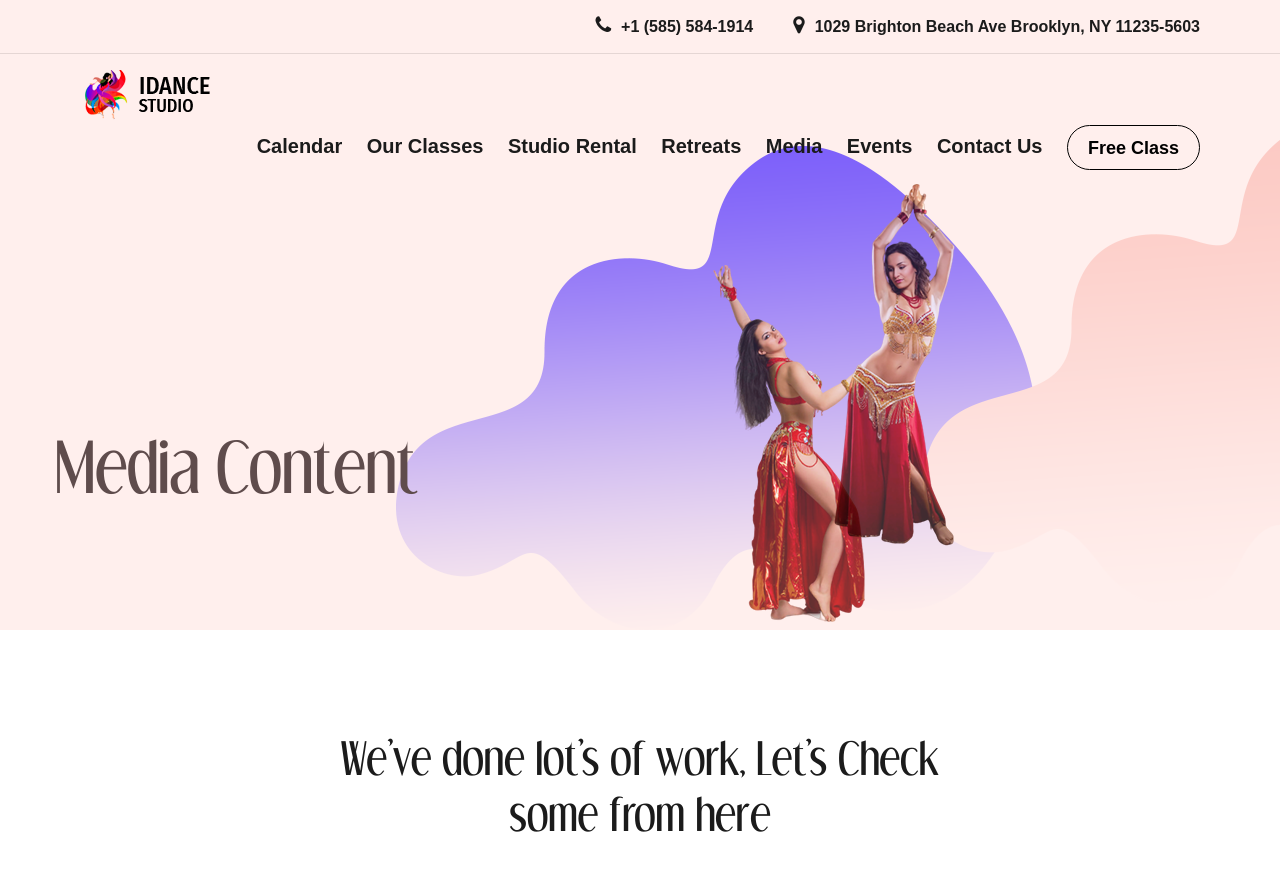
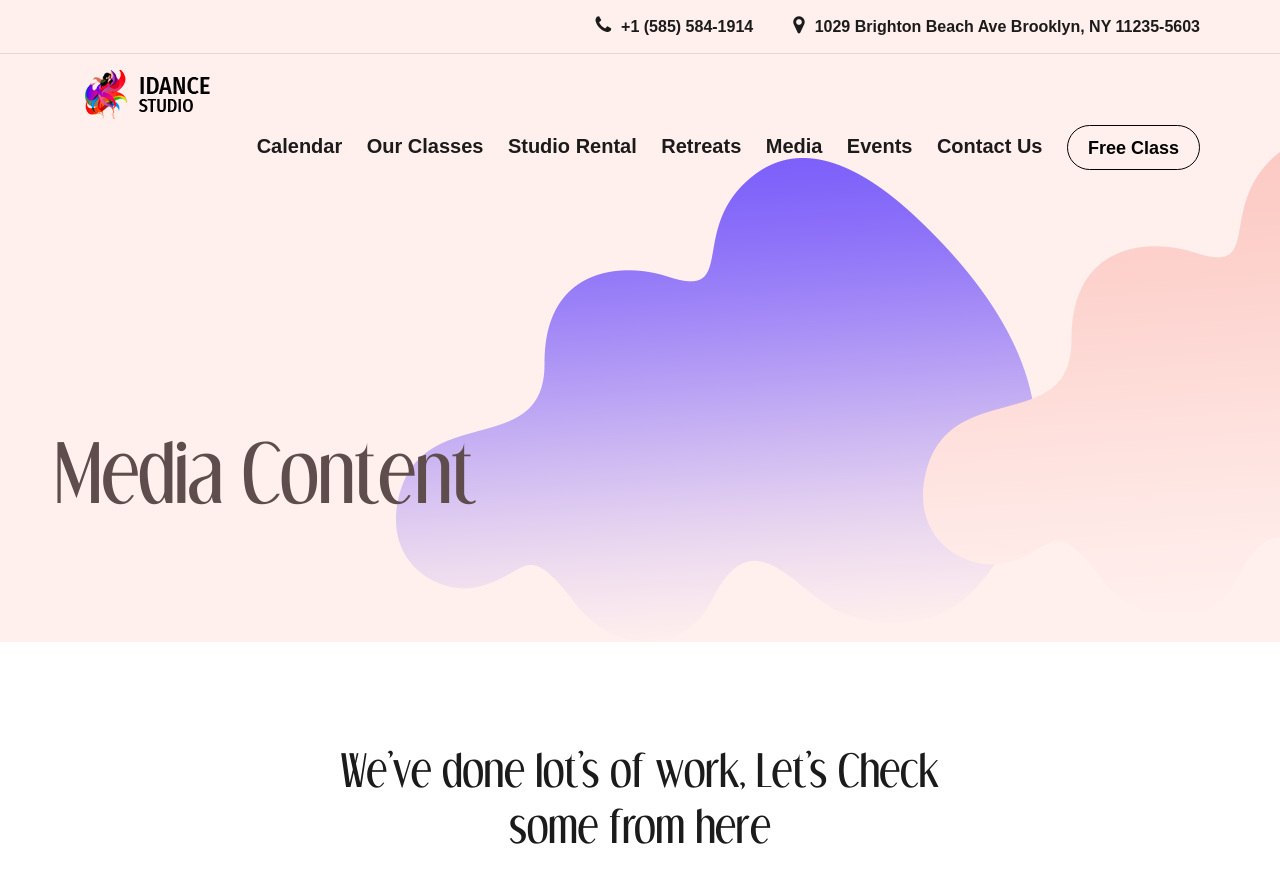
Before and after one commit to macknoyer/idance, a PHP site: page /media.php in a window 1280 px wide. Shown: the top 870 px of the page. Run offline with PHP 8.4, Linux system fonts and the light colour scheme; some libraries are stand-ins or nearby versions; some web fonts are replaced.

Commit message:
page title

```diff
--- a/classes-belly.php
+++ b/classes-belly.php
@@ -6,8 +6,8 @@
 			-->
 			<div class="theme-inner-banner">
 				<img src="images/shape/13.png" alt="" class="bg-shape">
-				<img src="images/shape/dancer3.png" alt="" class="shape-one">
-				<img src="images/shape/dancer.png" alt="" class="shape-two">
+				<!-- <img src="images/shape/dancer3.png" alt="" class="shape-one">
+				<img src="images/shape/dancer.png" alt="" class="shape-two"> -->
 				<!-- <img src="images/shape/dancer2.png" alt="" class="shape-three"> -->
 				<div class="container">
 					<h2 class="title">Belly dance classes in Brooklyn</h2>
--- a/classes-divine.php
+++ b/classes-divine.php
@@ -6,8 +6,8 @@
 			-->
 			<div class="theme-inner-banner">
 				<img src="images/shape/13.png" alt="" class="bg-shape">
-				<img src="images/shape/dancer3.png" alt="" class="shape-one">
-				<img src="images/shape/dancer.png" alt="" class="shape-two">
+				<!-- <img src="images/shape/dancer3.png" alt="" class="shape-one">
+				<img src="images/shape/dancer.png" alt="" class="shape-two"> -->
 				<!-- <img src="images/shape/dancer2.png" alt="" class="shape-three"> -->
 				<div class="container">
 					<h2 class="title">Divine dance classes in Brooklyn</h2>
--- a/classes-flamenco.php
+++ b/classes-flamenco.php
@@ -6,8 +6,8 @@
 			-->
 			<div class="theme-inner-banner">
 				<img src="images/shape/13.png" alt="" class="bg-shape">
-				<img src="images/shape/dancer3.png" alt="" class="shape-one">
-				<img src="images/shape/dancer.png" alt="" class="shape-two">
+				<!-- <img src="images/shape/dancer3.png" alt="" class="shape-one">
+				<img src="images/shape/dancer.png" alt="" class="shape-two"> -->
 				<!-- <img src="images/shape/dancer2.png" alt="" class="shape-three"> -->
 				<div class="container">
 					<h2 class="title">Flamenco dance classes in Brooklyn</h2>
--- a/classes-kids.php
+++ b/classes-kids.php
@@ -6,8 +6,8 @@
 			-->
 			<div class="theme-inner-banner">
 				<img src="images/shape/13.png" alt="" class="bg-shape">
-				<img src="images/shape/dancer3.png" alt="" class="shape-one">
-				<img src="images/shape/dancer.png" alt="" class="shape-two">
+				<!-- <img src="images/shape/dancer3.png" alt="" class="shape-one">
+				<img src="images/shape/dancer.png" alt="" class="shape-two"> -->
 				<!-- <img src="images/shape/dancer2.png" alt="" class="shape-three"> -->
 				<div class="container">
 					<h2 class="title">Kids dance classes in Brooklyn</h2>
--- a/classes-lezginka.php
+++ b/classes-lezginka.php
@@ -6,8 +6,8 @@
 			-->
 			<div class="theme-inner-banner">
 				<img src="images/shape/13.png" alt="" class="bg-shape">
-				<img src="images/shape/dancer3.png" alt="" class="shape-one">
-				<img src="images/shape/dancer.png" alt="" class="shape-two">
+				<!-- <img src="images/shape/dancer3.png" alt="" class="shape-one">
+				<img src="images/shape/dancer.png" alt="" class="shape-two"> -->
 				<!-- <img src="images/shape/dancer2.png" alt="" class="shape-three"> -->
 				<div class="container">
 					<h2 class="title">Lezginka classes in Brooklyn</h2>
--- a/classes-meditation.php
+++ b/classes-meditation.php
@@ -6,8 +6,8 @@
 			-->
 			<div class="theme-inner-banner">
 				<img src="images/shape/13.png" alt="" class="bg-shape">
-				<img src="images/shape/dancer3.png" alt="" class="shape-one">
-				<img src="images/shape/dancer.png" alt="" class="shape-two">
+				<!-- <img src="images/shape/dancer3.png" alt="" class="shape-one">
+				<img src="images/shape/dancer.png" alt="" class="shape-two"> -->
 				<!-- <img src="images/shape/dancer2.png" alt="" class="shape-three"> -->
 				<div class="container">
 					<h2 class="title">Meditation classes in Brooklyn</h2>
--- a/classes-uzbek.php
+++ b/classes-uzbek.php
@@ -6,8 +6,8 @@
 			-->
 			<div class="theme-inner-banner">
 				<img src="images/shape/13.png" alt="" class="bg-shape">
-				<img src="images/shape/dancer3.png" alt="" class="shape-one">
-				<img src="images/shape/dancer.png" alt="" class="shape-two">
+				<!-- <img src="images/shape/dancer3.png" alt="" class="shape-one">
+				<img src="images/shape/dancer.png" alt="" class="shape-two"> -->
 				<!-- <img src="images/shape/dancer2.png" alt="" class="shape-three"> -->
 				<div class="container">
 					<h2 class="title">Uzbek dance classes in Brooklyn</h2>
--- a/classes-wedding.php
+++ b/classes-wedding.php
@@ -6,8 +6,8 @@
 			-->
 			<div class="theme-inner-banner">
 				<img src="images/shape/13.png" alt="" class="bg-shape">
-				<img src="images/shape/dancer3.png" alt="" class="shape-one">
-				<img src="images/shape/dancer.png" alt="" class="shape-two">
+				<!-- <img src="images/shape/dancer3.png" alt="" class="shape-one">
+				<img src="images/shape/dancer.png" alt="" class="shape-two"> -->
 				<!-- <img src="images/shape/dancer2.png" alt="" class="shape-three"> -->
 				<div class="container">
 					<h2 class="title">Wedding dance in Brooklyn</h2>
--- a/classes.php
+++ b/classes.php
@@ -6,8 +6,8 @@
 			-->
 			<div class="theme-inner-banner">
 				<img src="images/shape/13.png" alt="" class="bg-shape">
-				<img src="images/shape/dancer3.png" alt="" class="shape-one">
-				<img src="images/shape/dancer.png" alt="" class="shape-two">
+				<!-- <img src="images/shape/dancer3.png" alt="" class="shape-one">
+				<img src="images/shape/dancer.png" alt="" class="shape-two"> -->
 				<!-- <img src="images/shape/dancer2.png" alt="" class="shape-three"> -->
 				<div class="container">
 					<h2 class="title">Our Classes</h2>
--- a/contact.php
+++ b/contact.php
@@ -6,8 +6,8 @@
 			-->
 			<div class="theme-inner-banner">
 				<img src="images/shape/13.png" alt="" class="bg-shape">
-				<img src="images/shape/dancer3.png" alt="" class="shape-one">
-				<img src="images/shape/dancer.png" alt="" class="shape-two">
+				<!-- <img src="images/shape/dancer3.png" alt="" class="shape-one">
+				<img src="images/shape/dancer.png" alt="" class="shape-two"> -->
 				<!-- <img src="images/shape/dancer2.png" alt="" class="shape-three"> -->
 				<div class="container">
 					<h2 class="title">Contact</h2>
--- a/css/style_idance.css
+++ b/css/style_idance.css
@@ -21,6 +21,9 @@
 }
 h4,h2 {
 	margin-bottom: 1rem;
+}
+.theme-inner-banner .title {
+	font-size: 72px;
 }
 #mega-menu-holder > ul > li > a {
 	margin: 0 10px;
--- a/events.php
+++ b/events.php
@@ -6,8 +6,8 @@
 			-->
 			<div class="theme-inner-banner">
 				<img src="images/shape/13.png" alt="" class="bg-shape">
-				<img src="images/shape/dancer3.png" alt="" class="shape-one">
-				<img src="images/shape/dancer.png" alt="" class="shape-two">
+				<!-- <img src="images/shape/dancer3.png" alt="" class="shape-one">
+				<img src="images/shape/dancer.png" alt="" class="shape-two"> -->
 				<!-- <img src="images/shape/dancer2.png" alt="" class="shape-three"> -->
 				<div class="container">
 					<h2 class="title">Our Events</h2>
--- a/media.php
+++ b/media.php
@@ -6,8 +6,8 @@
 			-->
 			<div class="theme-inner-banner">
 				<img src="images/shape/13.png" alt="" class="bg-shape">
-				<img src="images/shape/dancer3.png" alt="" class="shape-one">
-				<img src="images/shape/dancer.png" alt="" class="shape-two">
+				<!-- <img src="images/shape/dancer3.png" alt="" class="shape-one">
+				<img src="images/shape/dancer.png" alt="" class="shape-two"> -->
 				<!-- <img src="images/shape/dancer2.png" alt="" class="shape-three"> -->
 				<div class="container">
 					<h2 class="title">Media Content</h2>
--- a/rental.php
+++ b/rental.php
@@ -6,8 +6,8 @@
 			-->
 			<div class="theme-inner-banner">
 				<img src="images/shape/13.png" alt="" class="bg-shape">
-				<img src="images/shape/dancer3.png" alt="" class="shape-one">
-				<img src="images/shape/dancer.png" alt="" class="shape-two">
+				<!-- <img src="images/shape/dancer3.png" alt="" class="shape-one">
+				<img src="images/shape/dancer.png" alt="" class="shape-two"> -->
 				<!-- <img src="images/shape/dancer2.png" alt="" class="shape-three"> -->
 				<div class="container">
 					<h2 class="title">Studio Rental</h2>
--- a/retreats.php
+++ b/retreats.php
@@ -6,8 +6,8 @@
 			-->
 			<div class="theme-inner-banner">
 				<img src="images/shape/13.png" alt="" class="bg-shape">
-				<img src="images/shape/dancer3.png" alt="" class="shape-one">
-				<img src="images/shape/dancer.png" alt="" class="shape-two">
+				<!-- <img src="images/shape/dancer3.png" alt="" class="shape-one">
+				<img src="images/shape/dancer.png" alt="" class="shape-two"> -->
 				<!-- <img src="images/shape/dancer2.png" alt="" class="shape-three"> -->
 				<div class="container">
 					<h2 class="title">Uzbek dance classes in Brooklyn</h2>
```
